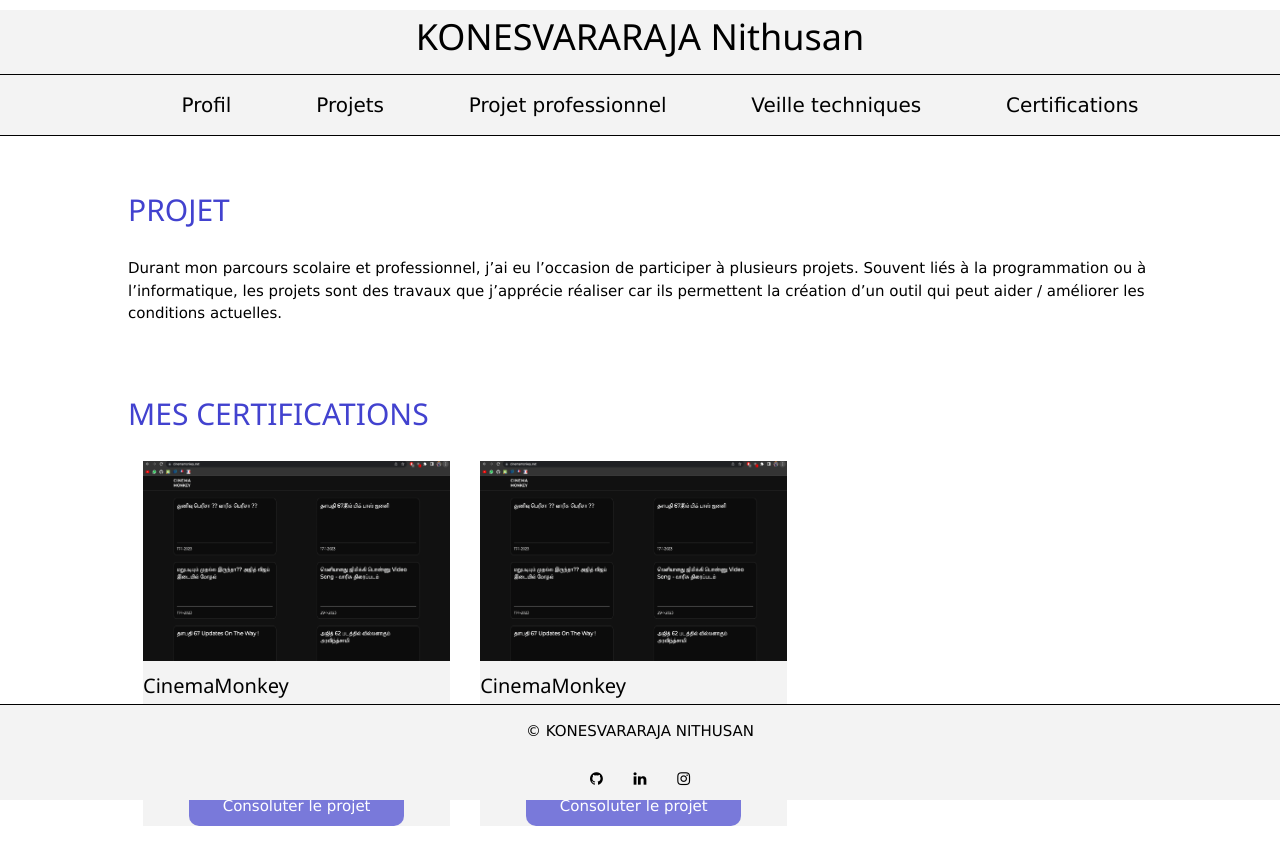
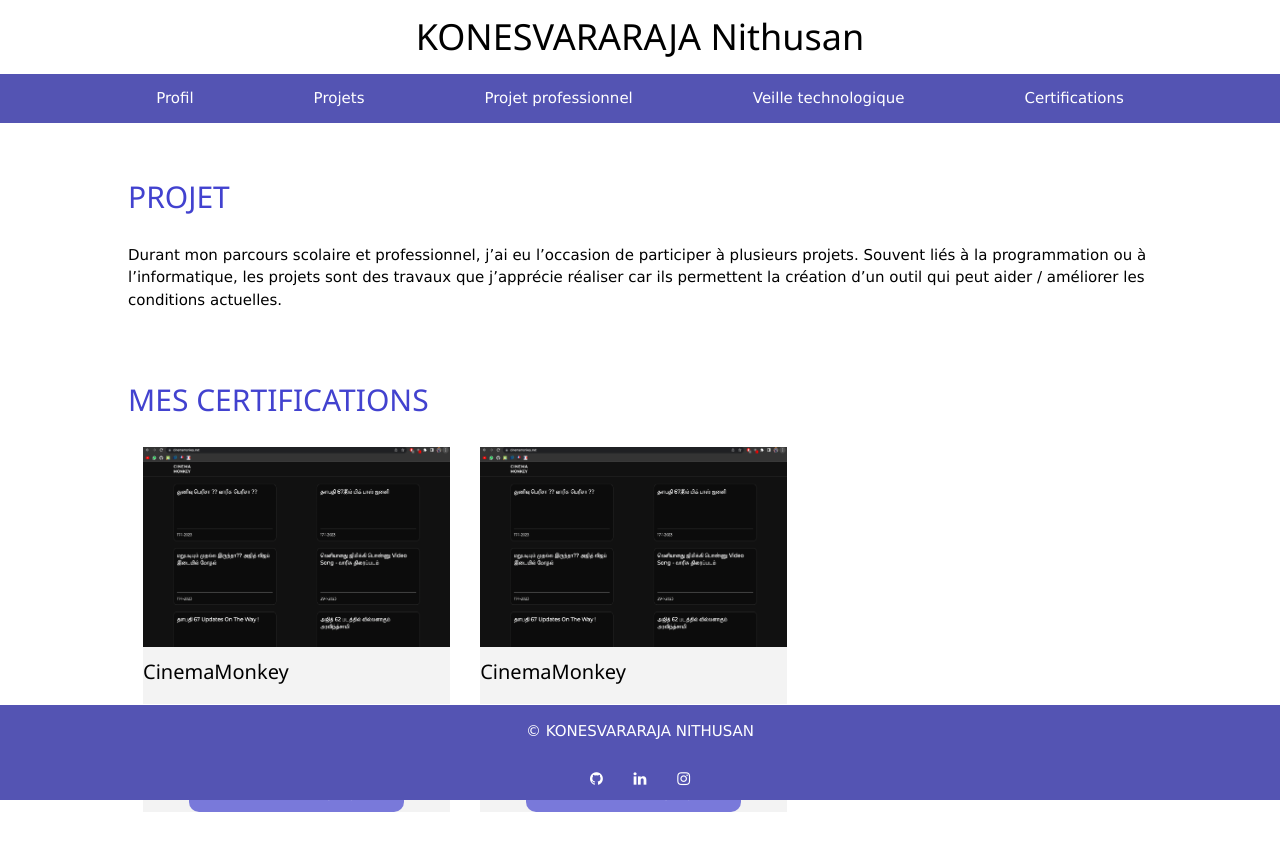
Before and after one commit to Nithu1019/Nithusan-portfolio, a plain HTML site: page certif.html in a window 1280 px wide. Drawn offline with nearby package versions, Linux system fonts and the light colour scheme.

Commit message:
nav and footer modification

```diff
--- a/assets/css/style.css
+++ b/assets/css/style.css
@@ -6,47 +6,46 @@
   font-family: "Raleway", sans-serif;
   margin: 0 auto;
 }
-
-.head {
+.head{
   text-align: center;
-  border-bottom: 0.8px solid;
-  width: 100%;
+}
+.navbar {
+  position: -webkit-sticky;
   position: sticky;
-  margin-top: 0;
-  background-color: rgb(243, 243, 243);
+  top: 0;
+}
+.navbar ul{
+  list-style-type: none;
+  background-color: rgb(84, 84, 179);
+  display: flex;
+  justify-content: center;
+  margin: 0;
+  padding: 0;
+  overflow: hidden;
+}
+.navbar ul li a{
+  color: white;
+  padding: 13px 60px;
+  text-decoration: none;
+  display: block;
+}
+.navbar li  a:hover{
+  border-bottom: 1 black;
+  background-color: white;
+  color: black;
+  border-bottom: 3px solid;
 }
 
-.navBar {
-  text-align: center;
-  border-top: 0.8px solid;
-}
-.navBar ul li {
-  list-style: none;
-  display: inline-block;
-}
-.navBar ul li a {
-  text-decoration: none;
-  color: black;
-  display: inline-block;
-  text-decoration: none;
-  padding: 0 40px;
-  font-size: 20px;
-  }
-.navBar a:hover {
-  background-color: rgba(66, 66, 207, 0.685);
-  border-radius:10px;
-  color: rgb(255, 255, 255);
-  transition: 0.2s;
-}
+
 footer {
   border-top: 0.8px solid;
-  position: fixed;
   left: 0;
   bottom: 0;
   width: 100%;
-  background-color: rgb(243, 243, 243);
-  color: rgb(0, 0, 0);
+  background-color: rgb(84, 84, 179);
+  color: rgb(255, 255, 255);
   text-align: center;
+  position: fixed;
 
 }
 .icon {
--- a/certif.html
+++ b/certif.html
@@ -20,21 +20,18 @@
     <title>Nithusan-Portfolio</title>
   </head>
   <body>
-    <div class="head">
-      <header>
-        <h1>KONESVARARAJA Nithusan</h1>
-      </header>
-      <div class="navBar">
-        <nav>
+    <div class="head"><h1>KONESVARARAJA Nithusan</h1></div>
+
+    <div class="navbar">
         <ul>
           <li><a href="index.html">Profil</a></li>
           <li><a href="projet.html">Projets</a></li>
           <li><a href="projetPro.html">Projet professionnel</a></li>
-            <li><a href="veilles.html">Veille techniques</a></li>
+          <li><a href="veilles.html">Veille technologique</a></li>
           <li><a href="certif.html">Certifications</a></li>
         </ul>
-        </nav>
       </div>
+
     </div>
     <section>
       <div class="titre">
```
Also changed, not shown: index.html (+4 -7 lines), projet.html (+4 -7 lines), projetPro.html (+4 -7 lines), veilles.html (+4 -7 lines). Lines whose indentation alone changed are shown as unchanged.
